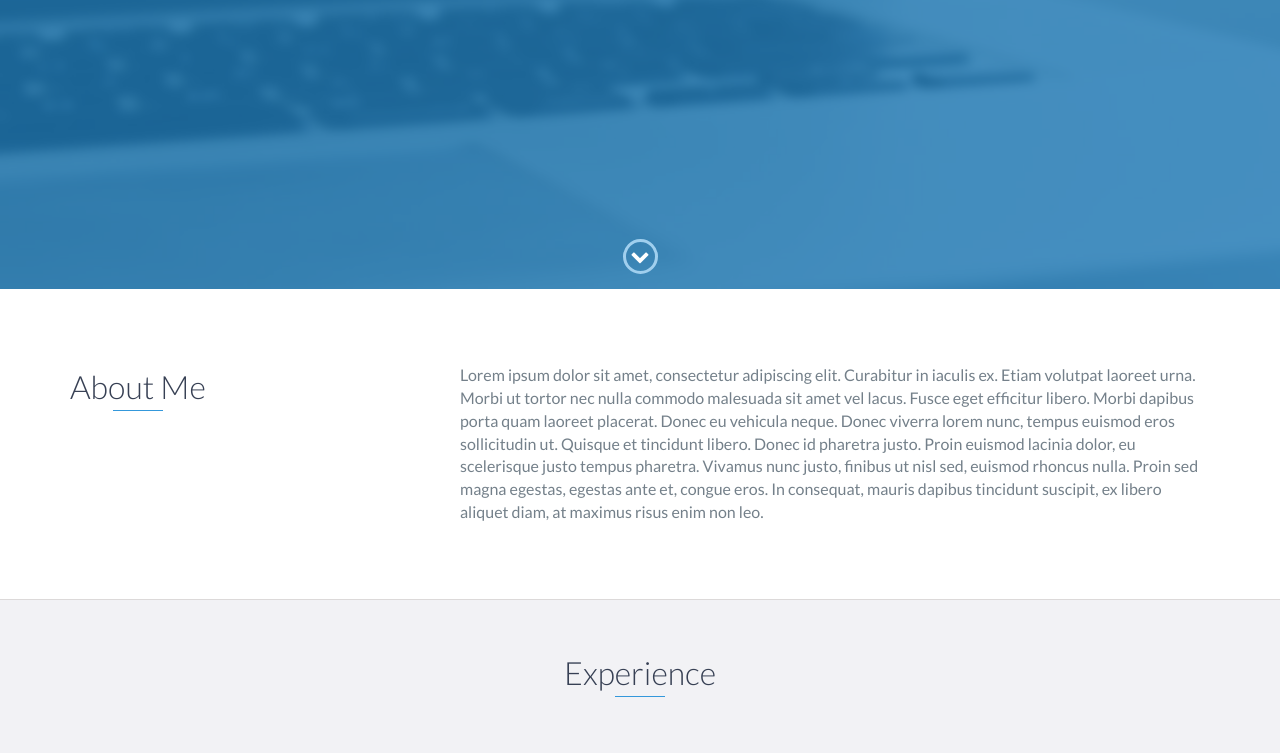
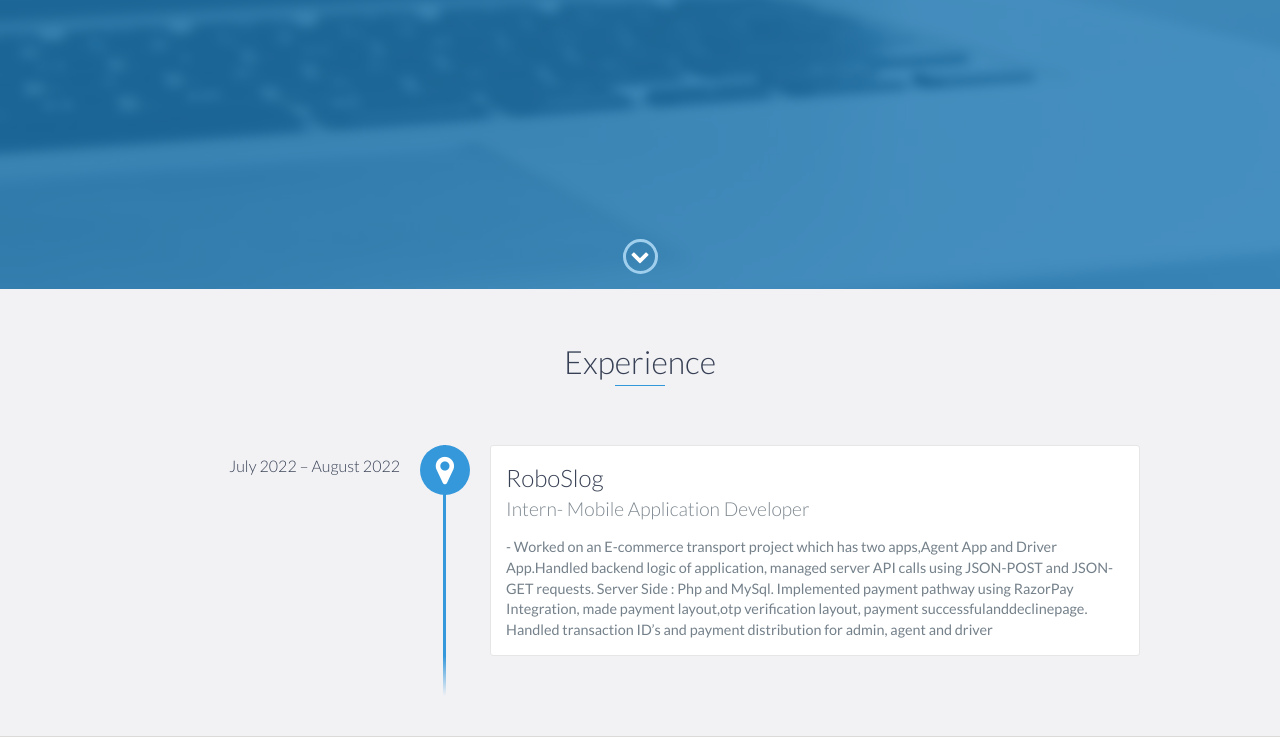
Before and after one commit to s0oraj/Portfolio, a website: page index.html in a window 1280 px wide. Shown: the part 511-1264 px from the top of the page. Drawn offline with nearby package versions, Linux system fonts and the light colour scheme.

Commit message:
Update index.html

```diff
--- a/index.html
+++ b/index.html
@@ -50,7 +50,7 @@
         <div id="lead-content">
             <h1>Suraj Singh</h1>
             <h2>Student - Computer Science Engineering</h2>
-            <a href="#" class="btn-rounded-white">Download Resume</a>
+            <a href="href="https://www.google.com"" class="btn-rounded-white">Download Resume</a>
         </div>
         <!-- End #lead-content -->
 
@@ -65,23 +65,7 @@
     </div>
     <!-- End #lead -->
 
-    <div id="about">
-        <div class="container">
-            <div class="row">
-                <div class="col-md-4">
-                    <h2 class="heading">About Me</h2>
-                </div>
-                <div class="col-md-8">
-                    <p>
-                        Lorem ipsum dolor sit amet, consectetur adipiscing elit. Curabitur in iaculis ex. Etiam volutpat laoreet urna. Morbi ut tortor nec nulla commodo malesuada sit amet vel lacus. Fusce eget efficitur libero. Morbi dapibus porta quam laoreet placerat. Donec
-                        eu vehicula neque. Donec viverra lorem nunc, tempus euismod eros sollicitudin ut. Quisque et tincidunt libero. Donec id pharetra justo. Proin euismod lacinia dolor, eu scelerisque justo tempus pharetra. Vivamus nunc justo, finibus
-                        ut nisl sed, euismod rhoncus nulla. Proin sed magna egestas, egestas ante et, congue eros. In consequat, mauris dapibus tincidunt suscipit, ex libero aliquet diam, at maximus risus enim non leo.
-                    </p>
-                </div>
-            </div>
-        </div>
-    </div>
-    <!-- End #about -->
+
 
     <div id="experience" class="background-alt">
         <h2 class="heading">Experience</h2>
```
